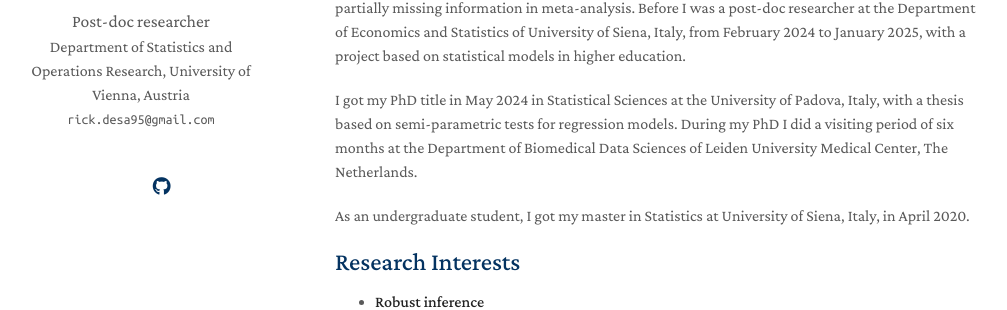
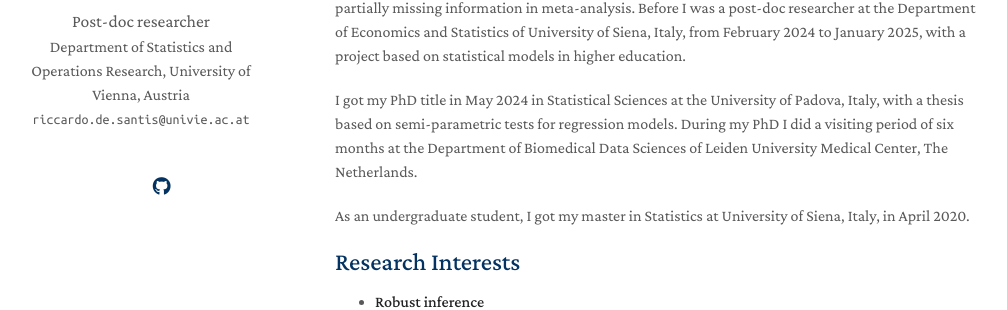
Before and after one commit to Rickdesa/rickdesa.github.io, a Jekyll site: the page built from index.md, in a window 1280 px wide. Shown: the part 229-539 px from the top of the page, without its empty margins (135-1142 px from the left). Built offline with Jekyll 4.4.1, drawn with Linux system fonts in a browser that asks for light colours; a style sheet for code colours, icons or effects is not loaded; our own code applies the rules of GitHub Pages for plain Markdown files.

Commit message:
Update email address in configuration file

```diff
--- a/_config.yml
+++ b/_config.yml
@@ -2,7 +2,7 @@
 title: Riccardo De Santis
 position: Post-doc researcher
 affiliation: Department of Statistics and Operations Research, University of Vienna, Austria
-email: rick.desa95@gmail.com
+email: riccardo.de.santis@univie.ac.at
 
 # Search Engine Optimization (SEO)
 # The following information is used to improve the website traffic from search engines, e.g., Google.
```
